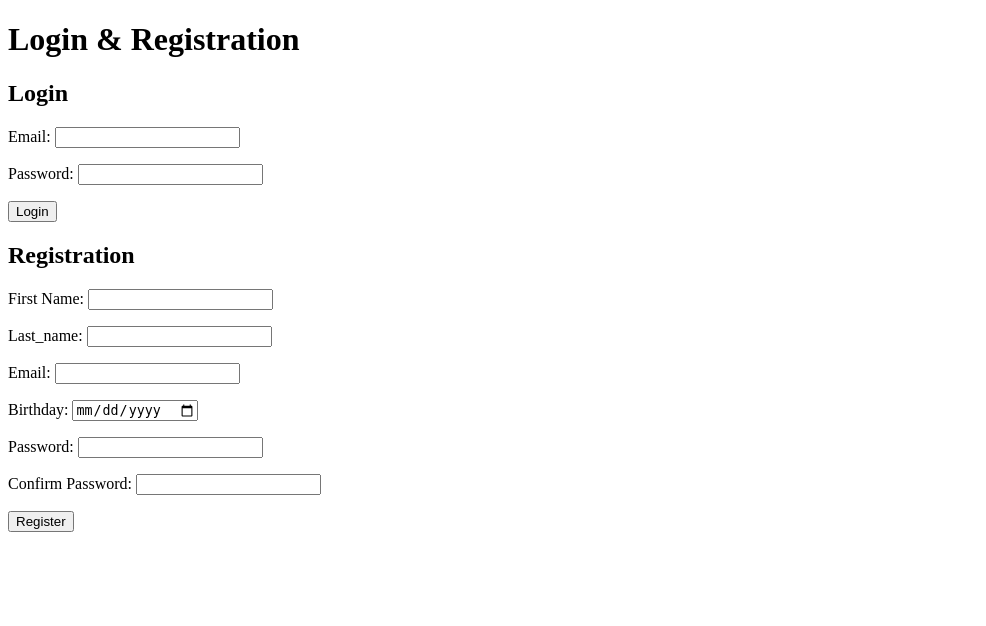
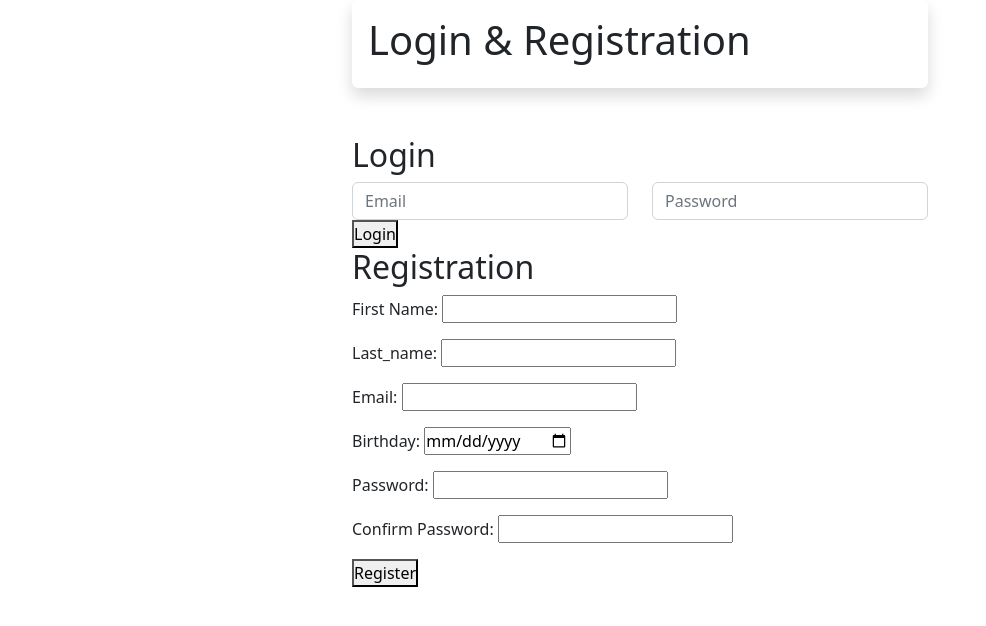
Before and after one commit to xvaldez0411/python, a Flask app: page / in a window 1280 px wide. Shown: the top 626 px of the page, without its empty margins (0-986 px from the left). Run offline with Flask 2, Linux system fonts and the light colour scheme.

Commit message:
added some changes to css

```diff
--- a/flask_mysql/validation/CORE_login_and_registration/flask_app/static/css/style.css
+++ b/flask_mysql/validation/CORE_login_and_registration/flask_app/static/css/style.css
@@ -0,0 +1,10 @@
+* {
+    margin: 0;
+    padding: 0;
+    box-sizing: border-box;
+
+}
+
+.container {
+    width: 600px;
+}
--- a/flask_mysql/validation/CORE_login_and_registration/flask_app/templates/log_and_reg.html
+++ b/flask_mysql/validation/CORE_login_and_registration/flask_app/templates/log_and_reg.html
@@ -4,11 +4,12 @@
     <meta charset="UTF-8">
     <meta http-equiv="X-UA-Compatible" content="IE=edge">
     <meta name="viewport" content="width=device-width, initial-scale=1.0">
+<link href="https://cdn.jsdelivr.net/npm/bootstrap@5.2.0-beta1/dist/css/bootstrap.min.css" rel="stylesheet" integrity="sha384-0evHe/X+R7YkIZDRvuzKMRqM+OrBnVFBL6DOitfPri4tjfHxaWutUpFmBp4vmVor" crossorigin="anonymous">
 <link rel="stylesheet" type="text/css" href="{{ url_for('static', filename='css/style.css') }}">
     <title>Login and Registration</title>
 </head>
 <body>
-
+    <div class="container">
         {% with messages = get_flashed_messages() %}
         {% if messages %}
             {% for message in messages %}
@@ -17,11 +18,22 @@
             {% endif %}
         {% endwith %}
 
+        <div class="shadow p-3 mb-5 bg-body rounded">
             <h1>Login & Registration</h1>
+        </div>
         <h2>Login</h2>
         <form action="/login", method="POST">
-        <p>Email: <input name="email" type="email"></p>
-        <p>Password: <input name="password" type="password"></p>
+            <div class="row">
+                <div class="col">
+                    <input type="email" class="form-control" name="email" placeholder="Email" aria-label="Email">
+                </div>
+                <div class="col">
+                    <input type="password" class="form-control" name="password" placeholder="Password" aria-label="Password">
+                </div>
+            </div>
+
+            <!-- <p>Email: <input name="email" type="email"></p>
+            <p>Password: <input name="password" type="password"></p> -->
             <button type="submit">Login</button>
         </form>
         <h2>Registration</h2>
@@ -35,6 +47,6 @@
             <button type="submit">Register</button>
         </form>
 
-
+    </div>
 </body>
 </html>
```
Lines whose indentation alone changed are shown as unchanged.
